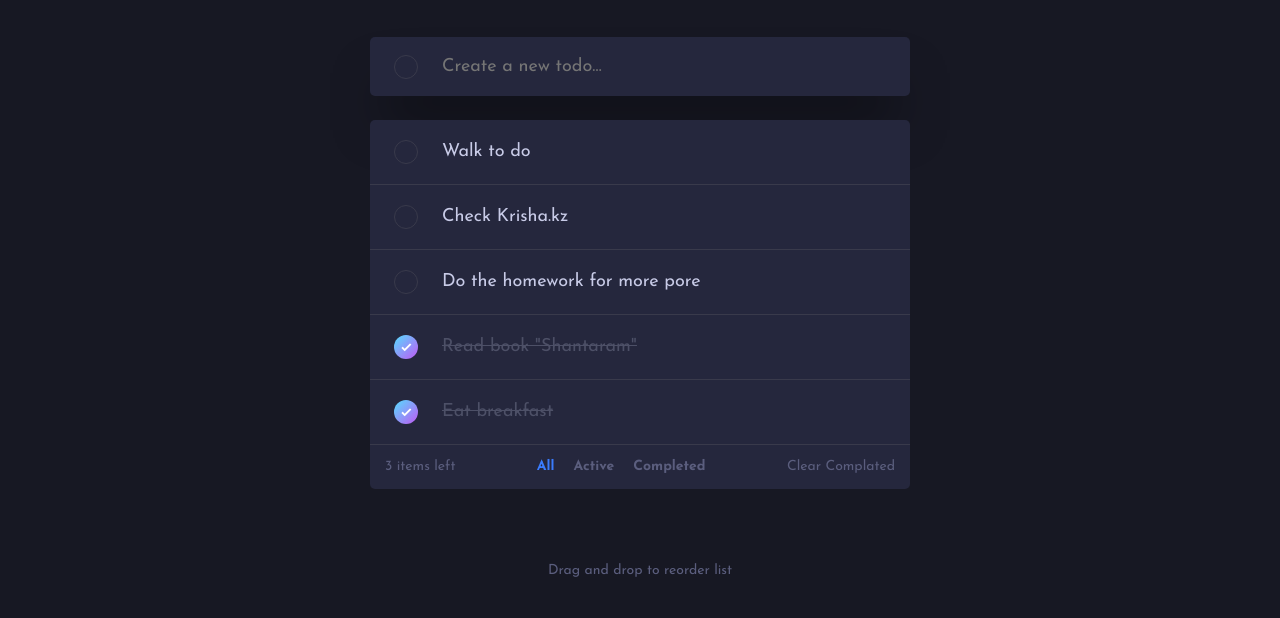
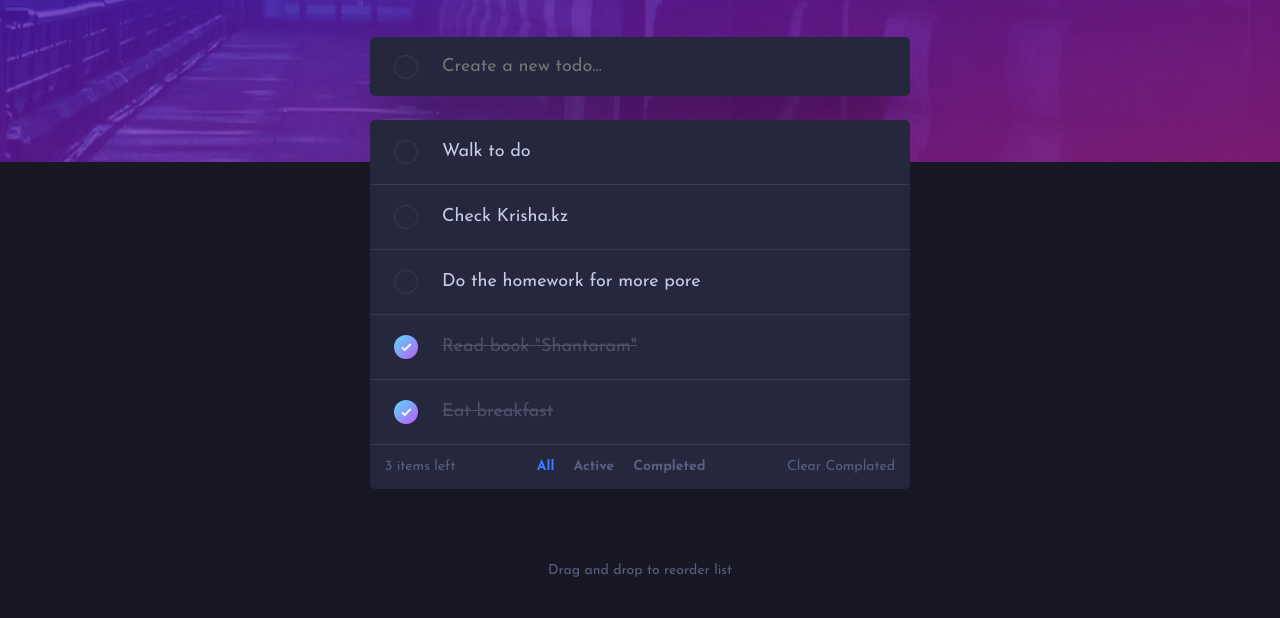
Before and after one commit to TemnovKZ/Task9, a plain HTML site: page index.html in a window 1280 px wide. Shown: the part 182-800 px from the top of the page. Drawn offline with Linux system fonts and the light colour scheme; the site is published under a folder, as on GitHub Pages, so addresses that start at the root find nothing.

Commit message:
Update style.css

```diff
--- a/css/style.css
+++ b/css/style.css
@@ -80,7 +80,7 @@ body {
 main {
   height: 100%;
   width: 100%;
-  background-image: url(/img/night-bg.jpg);
+  background-image: url(../img/night-bg.jpg);
   background-repeat: no-repeat;
   background-position: top;
   background-size: 100% 43%;
```
